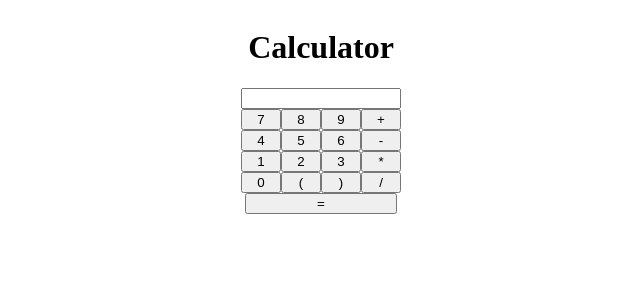
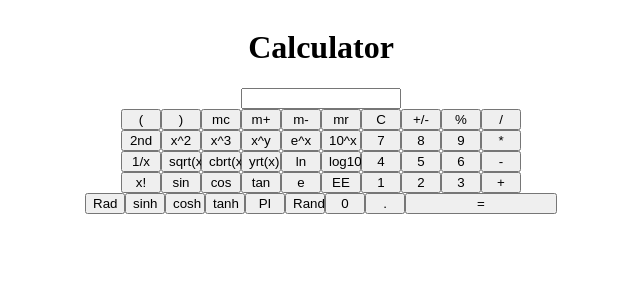
Before and after one commit to usuajiayako/calculator, a React (Create React App) app: page / in a window 1280 px wide. Shown: the top 300 px of the page, without its empty margins (319-959 px from the left). Built offline with nearby package versions, Linux system fonts and the light colour scheme.

Commit message:
ambitious calculator buttons

```diff
--- a/src/App.js
+++ b/src/App.js
@@ -34,8 +34,31 @@ class App extends React.Component {
           value={this.state.displayText}
           class="calc-row"
         ></input>
-        {/* 7, 8, 9, + */}
         <div class="calc-row">
+          <button onClick={this.handleClick} id="btnLeft">
+            (
+          </button>
+          <button onClick={this.handleClick} id="btnRight">
+            )
+          </button>
+          <button>mc</button>
+          <button>m+</button>
+          <button>m-</button>
+          <button>mr</button>
+          <button>C</button>
+          <button>+/-</button>
+          <button>%</button>
+          <button onClick={this.handleClick} id="btndiv">
+            /
+          </button>
+        </div>
+        <div class="calc-row">
+          <button>2nd</button>
+          <button>x^2</button>
+          <button>x^3</button>
+          <button>x^y</button>
+          <button>e^x</button>
+          <button>10^x</button>
           <button onClick={this.handleClick} id="btn7">
             7
           </button>
@@ -45,12 +68,17 @@ class App extends React.Component {
           <button onClick={this.handleClick} id="btn9">
             9
           </button>
-          <button onClick={this.handleClick} id="btnplus">
-            +
+          <button onClick={this.handleClick} id="btnmulti">
+            *
           </button>
         </div>
-        {/* 4, 5, 6, - */}
         <div class="calc-row">
+          <button>1/x</button>
+          <button>sqrt(x)</button>
+          <button>cbrt(x)</button>
+          <button>yrt(x)</button>
+          <button>ln</button>
+          <button>log10</button>
           <button onClick={this.handleClick} id="btn4">
             4
           </button>
@@ -64,8 +92,13 @@ class App extends React.Component {
             -
           </button>
         </div>
-        {/* 1, 2, 3, * */}
         <div class="calc-row">
+          <button>x!</button>
+          <button>sin</button>
+          <button>cos</button>
+          <button>tan</button>
+          <button>e</button>
+          <button>EE</button>
           <button onClick={this.handleClick} id="btn1">
             1
           </button>
@@ -75,29 +108,25 @@ class App extends React.Component {
           <button onClick={this.handleClick} id="btn3">
             3
           </button>
-          <button onClick={this.handleClick} id="btnmulti">
-            *
+          <button onClick={this.handleClick} id="btnplus">
+            +
           </button>
         </div>
-        {/* 0, /, */}
         <div class="calc-row">
+          <button>Rad</button>
+          <button>sinh</button>
+          <button>cosh</button>
+          <button>tanh</button>
+          <button>PI</button>
+          <button>Rand</button>
           <button onClick={this.handleClick} id="btn0">
             0
           </button>
-          <button onClick={this.handleClick} id="btnLeft">
-            (
-          </button>
-          <button onClick={this.handleClick} id="btnRight">
-            )
-          </button>
-          <button onClick={this.handleClick} id="btndiv">
-            /
+          <button>.</button>
+          <button onClick={this.handleSum} class="calc-row" id="btneqls">
+            =
           </button>
         </div>
-        {/* = */}
-        <button onClick={this.handleSum} class="calc-row" id="btneqls">
-          =
-        </button>
       </div>
     );
   }
```
Also changed, not shown: 1 other file (tests, documents, lock files or other folders).
